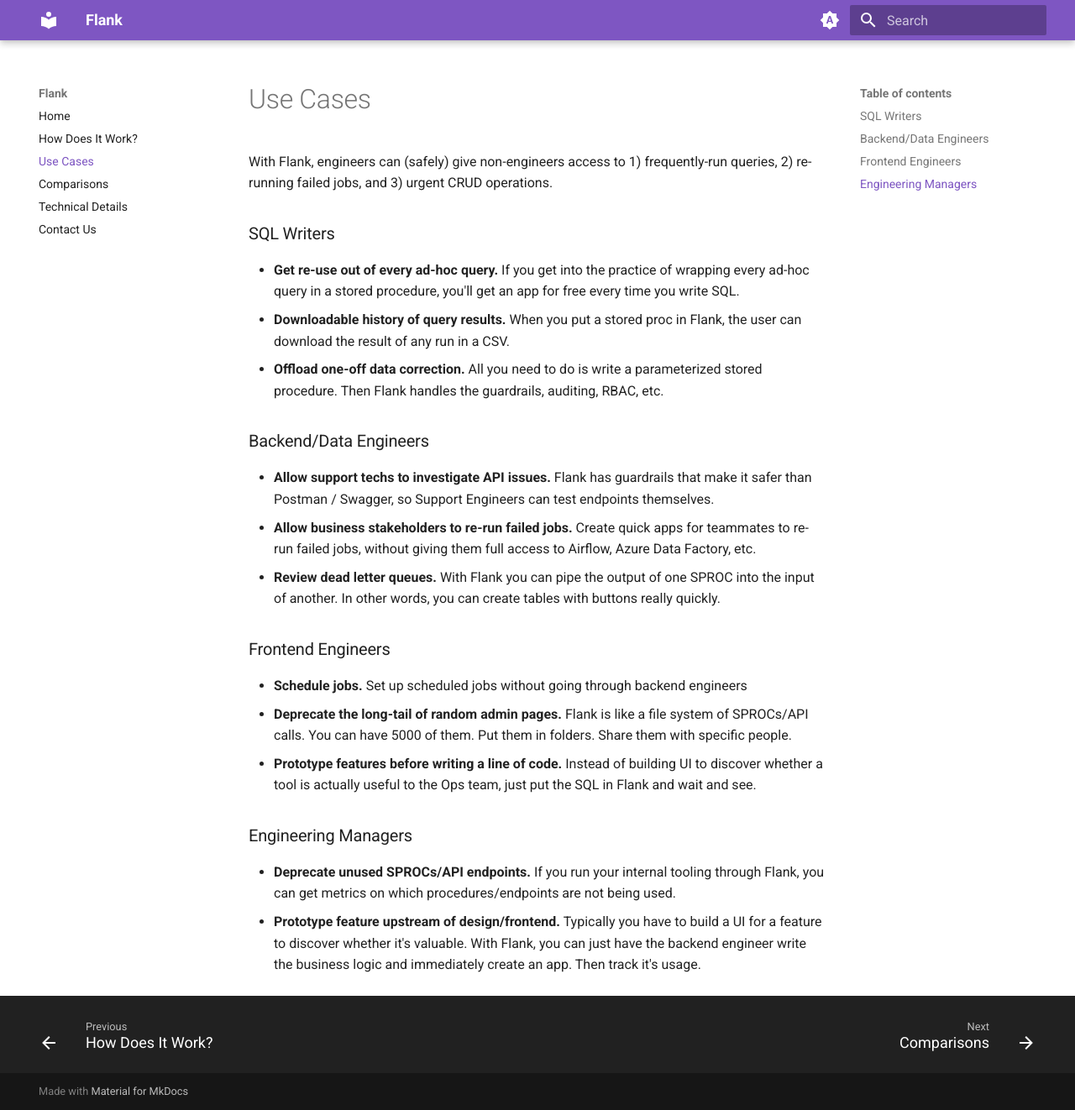
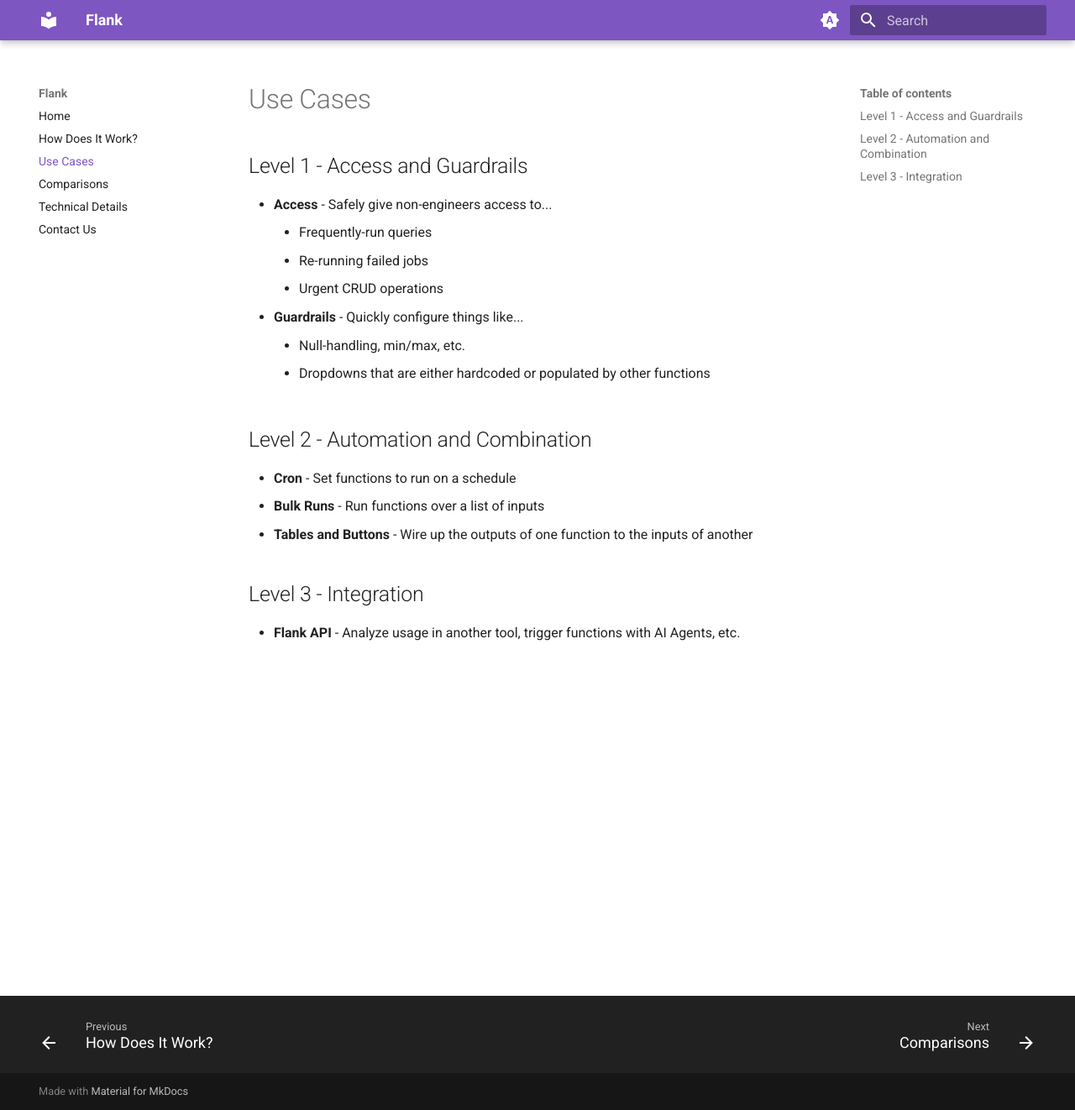
Before and after one commit to btf-org/flank-docs, an MkDocs documentation site: the page built from docs/use-cases.md, in a window 1280 px wide and 1322 px high. Shown: the whole window at 84% size. Built offline with MkDocs 1.6.1 and Material for MkDocs 9.7.7, drawn with Linux system fonts in a browser that asks for light colours.

Commit message:
update use cases

```diff
--- a/docs/use-cases.md
+++ b/docs/use-cases.md
@@ -1,23 +1,23 @@
 # Use Cases
 
+## Level 1 - Access and Guardrails
 
-With Flank, engineers can (safely) give non-engineers access to 1) frequently-run queries, 2) re-running failed jobs, and 3) urgent CRUD operations.
+- **Access** - Safely give non-engineers access to...
+    - Frequently-run queries
+    - Re-running failed jobs
+    - Urgent CRUD operations
+- **Guardrails** - Quickly configure things like...
+    - Null-handling, min/max, etc.
+    - Dropdowns that are either hardcoded or populated by other functions
 
-### SQL Writers
-- **Get re-use out of every ad-hoc query.** If you get into the practice of wrapping every ad-hoc query in a stored procedure, you'll get an app for free every time you write SQL.
-- **Downloadable history of query results.** When you put a stored proc in Flank, the user can download the result of any run in a CSV.
-- **Offload one-off data correction.** All you need to do is write a parameterized stored procedure. Then Flank handles the guardrails, auditing, RBAC, etc.
+## Level 2 - Automation and Combination
 
-### Backend/Data Engineers
-- **Allow support techs to investigate API issues.** Flank has guardrails that make it safer than Postman / Swagger, so Support Engineers can test endpoints themselves.
-- **Allow business stakeholders to re-run failed jobs.** Create quick apps for teammates to re-run failed jobs, without giving them full access to Airflow, Azure Data Factory, etc.
-- **Review dead letter queues.** With Flank you can pipe the output of one SPROC into the input of another. In other words, you can create tables with buttons really quickly.
+- **Cron** - Set functions to run on a schedule
+- **Bulk Runs** - Run functions over a list of inputs
+- **Tables and Buttons** - Wire up the outputs of one function to the inputs of another
 
-### Frontend Engineers
-- **Schedule jobs.** Set up scheduled jobs without going through backend engineers
-- **Deprecate the long-tail of random admin pages.** Flank is like a file system of SPROCs/API calls. You can have 5000 of them. Put them in folders. Share them with specific people.
-- **Prototype features before writing a line of code.** Instead of building UI to discover whether a tool is actually useful to the Ops team, just put the SQL in Flank and wait and see.
+## Level 3 - Integration
 
-### Engineering Managers
-- **Deprecate unused SPROCs/API endpoints.** If you run your internal tooling through Flank, you can get metrics on which procedures/endpoints are not being used.
-- **Prototype feature upstream of design/frontend.** Typically you have to build a UI for a feature to discover whether it's valuable. With Flank, you can just have the backend engineer write the business logic and immediately create an app. Then track it's usage.
+- **Flank API** - Analyze usage in another tool, trigger functions with AI Agents, etc.
+
+##
```
